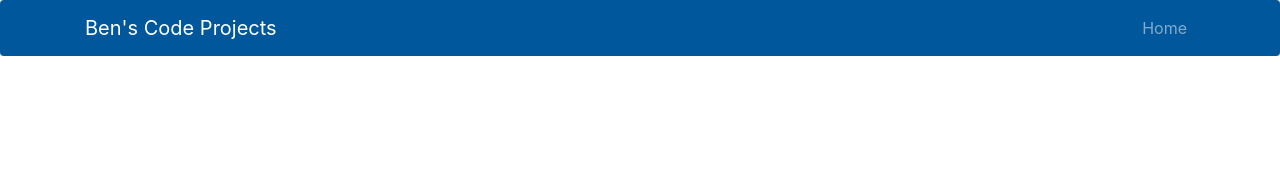
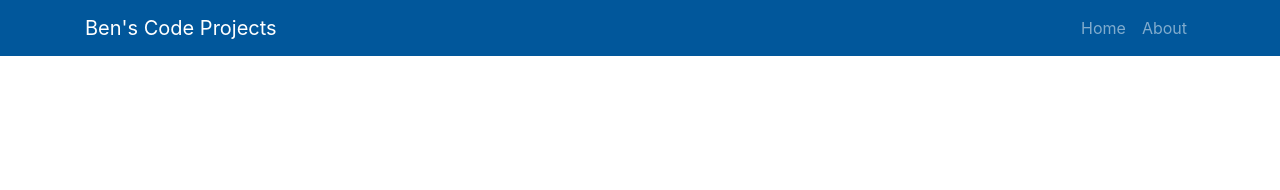
Before and after one commit to BenJetson/benjetson.github.io, a Jekyll site: the page built from index.html, in a window 1280 px wide. Shown: the top 190 px of the page. Built offline with Jekyll 4.4.1, drawn with Linux system fonts in a browser that asks for light colours; nearby versions of some CDN libraries.

Commit message:
navigation fixed on mobile

```diff
--- a/_includes/navigation.html
+++ b/_includes/navigation.html
@@ -1,7 +1,7 @@
-<nav class="navbar navbar-expand-lg navbar-dark bg-primary rounded">
+<nav class="navbar navbar-expand-lg navbar-dark bg-primary">
     <div class="container">
 
-        <button class="navbar-toggler" type="button" data-toggle="collapse" data-target="#navbarTogglerDemo03" aria-controls="navbarTogglerDemo03" aria-expanded="false" aria-label="Toggle navigation">
+        <button class="navbar-toggler" type="button" data-toggle="collapse" data-target="#navbarNav" aria-controls="navbarNav" aria-expanded="false" aria-label="Toggle navigation">
             <span class="navbar-toggler-icon"></span>
         </button>
 
@@ -13,6 +13,9 @@
                 <li class="nav-item">
                     <a class="nav-link" href="{{ site.url }}">Home</a>
                 </li>
+                <li class="nav-item">
+                    <a class="nav-link" href="{{ site.url }}/about">About</a>
+                </li>
 
             </ul>
         </div>
```
